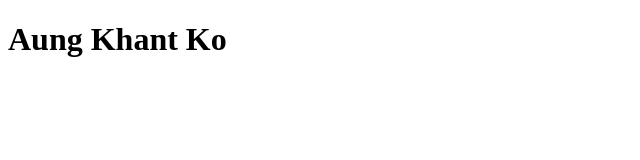
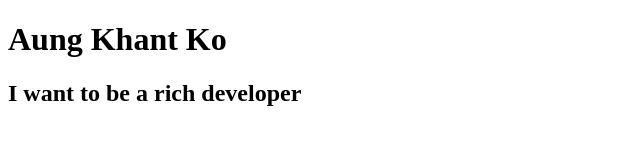
Before and after one commit to AungKhantKo/AungKhantKo.github.io, a plain HTML site: page index.html in a window 1280 px wide. Shown: the whole page, without its empty margins (0-640 px from the left). Drawn offline with Linux system fonts and the light colour scheme.

Commit message:
add one line

```diff
--- a/index.html
+++ b/index.html
@@ -7,5 +7,6 @@
 </head>
 <body>
     <h1>Aung Khant Ko</h1>
+    <h2> I want to be a rich developer</h2>
 </body>
 </html>
```
